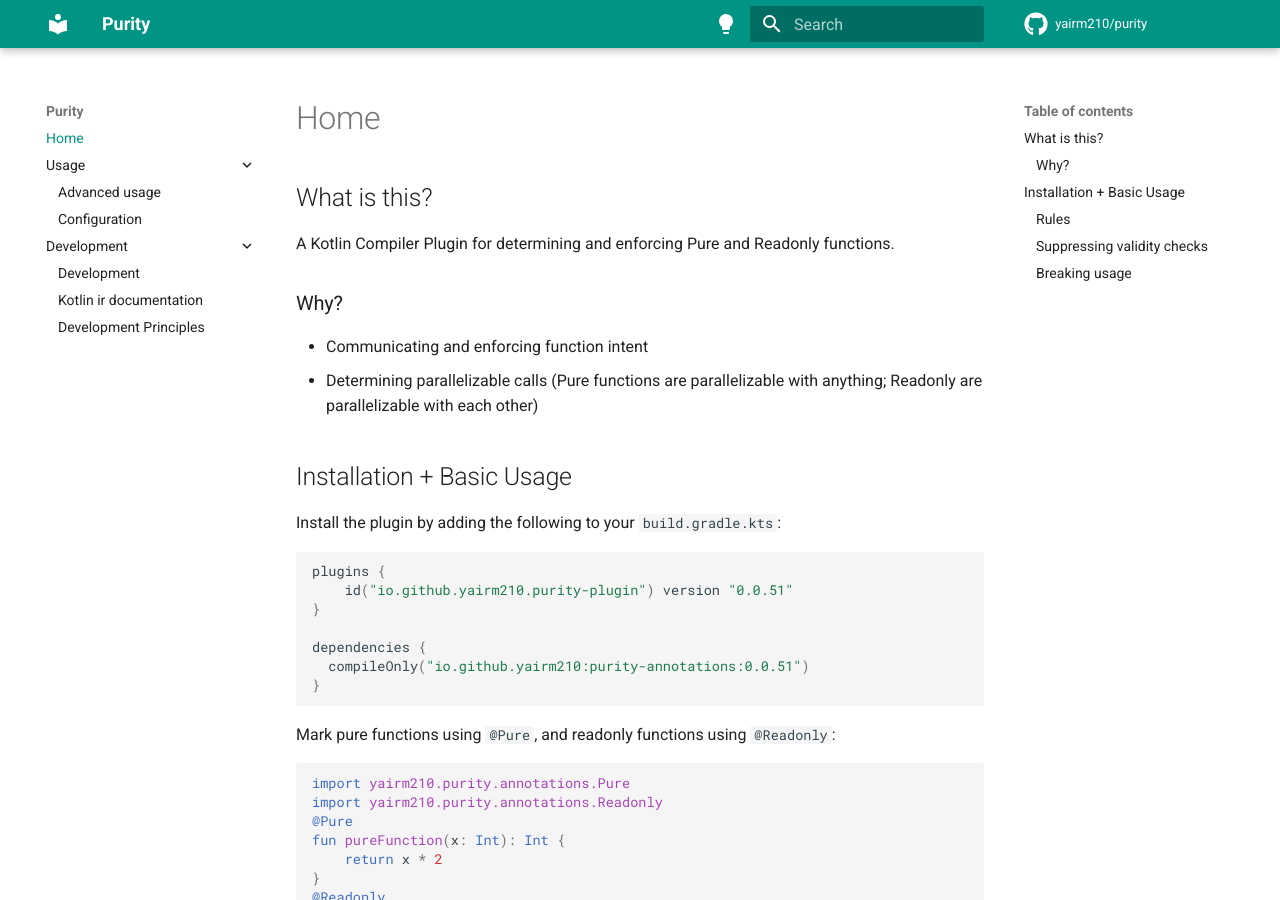
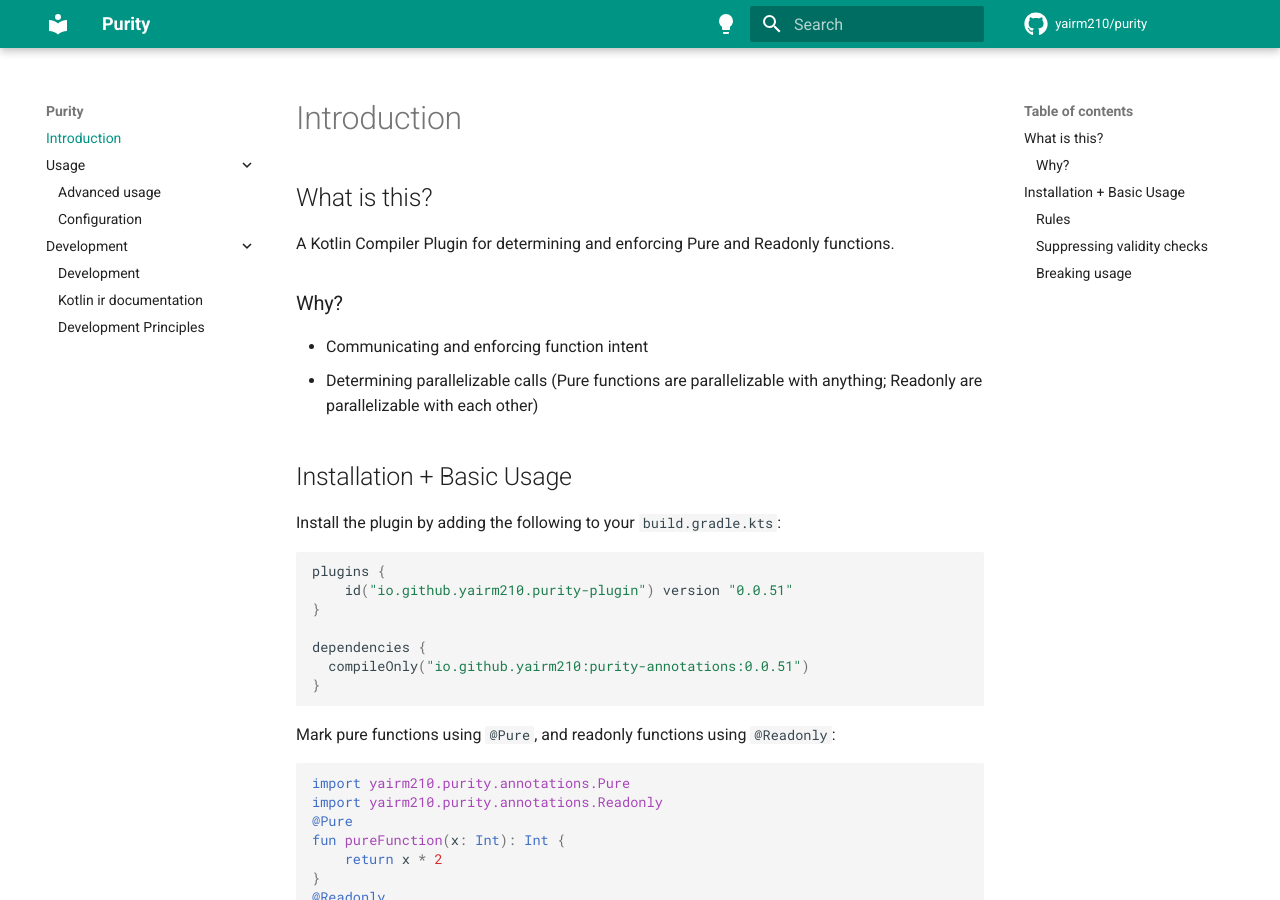
Before and after one commit to yairm210/Purity, an MkDocs documentation site: the page built from docs/index.md, in a window 1280 px wide and 900 px high. Built offline with MkDocs 1.6.1 and Material for MkDocs 9.7.7, drawn with Linux system fonts in a browser that asks for light colours; comment, search, counter and statistics services are not loaded.

Commit message:
mkdocs - Call it 'introduction'

```diff
--- a/docs/index.md
+++ b/docs/index.md
@@ -1,3 +1,5 @@
+# Introduction
+
 ## What is this?
 
 A Kotlin Compiler Plugin for determining and enforcing Pure and Readonly functions.
```
